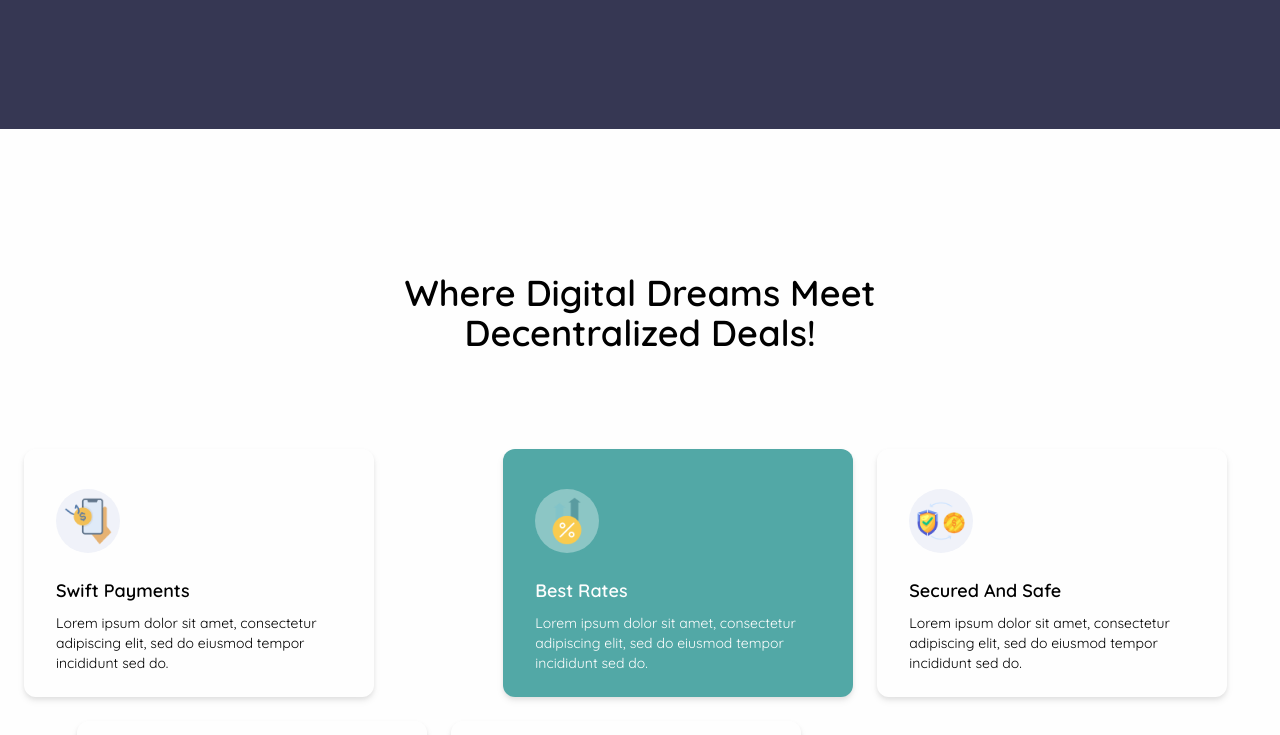
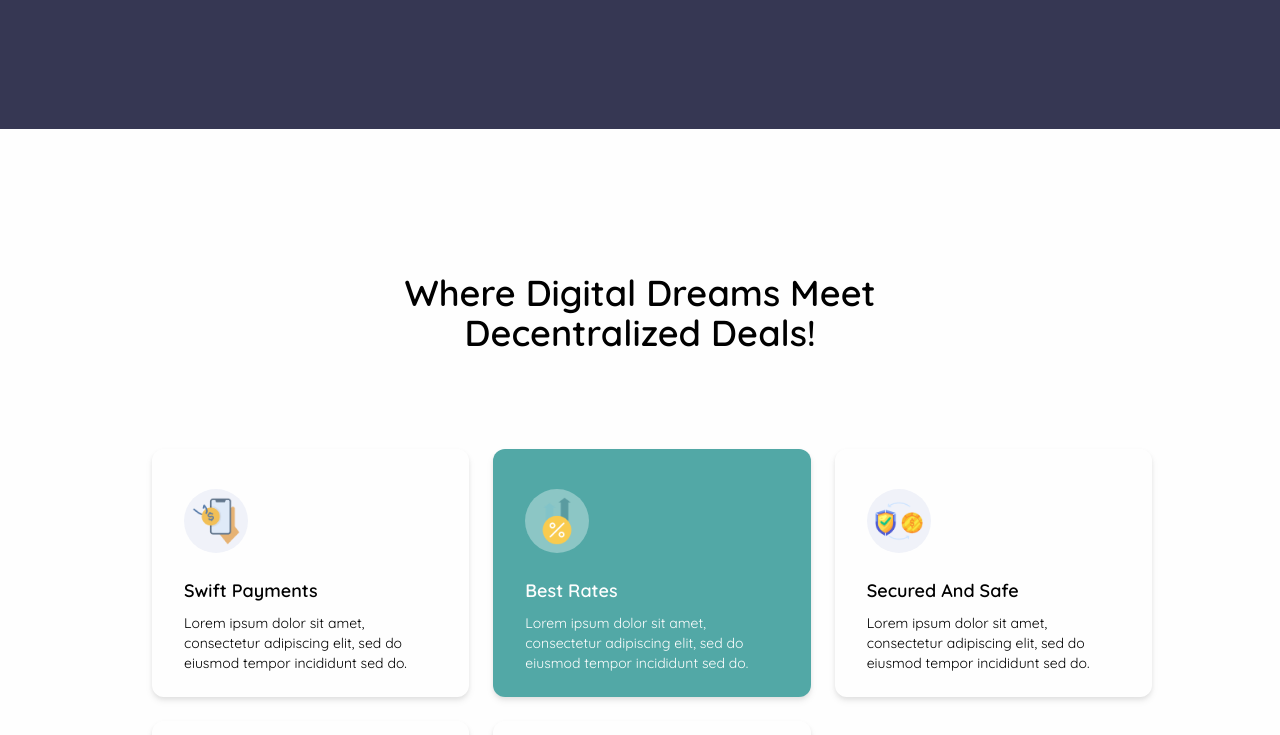
Before and after one commit to Swapam/Swapam-Landing-Page, a Next.js app: page / in a window 1280 px wide. Shown: the part 760-1495 px from the top of the page. Built offline with nearby package versions, Linux system fonts and the light colour scheme.

Commit message:
fix: FeaturesOne

```diff
--- a/components/FeaturesOne.jsx
+++ b/components/FeaturesOne.jsx
@@ -50,7 +50,7 @@ const FeaturesOne = () => {
   };
 
   return (
-    <div className="bg-white min-h-screen flex flex-col px-[10%] lg:px-0 justify-start lg:justify-center items-start lg:items-center py-10 lg:py-20  transition duration-300 ease-in-out">
+    <div className="bg-white min-h-screen flex flex-col px-[10%] justify-start lg:justify-center items-start lg:items-center py-10 lg:py-20  transition duration-300 ease-in-out">
       <h2 className="text-left lg:text-center text-black py-16 text-xl md:text-3xl lg:text-4xl font-semibold">
         Where Digital Dreams Meet <br />
         Decentralized Deals!
```
